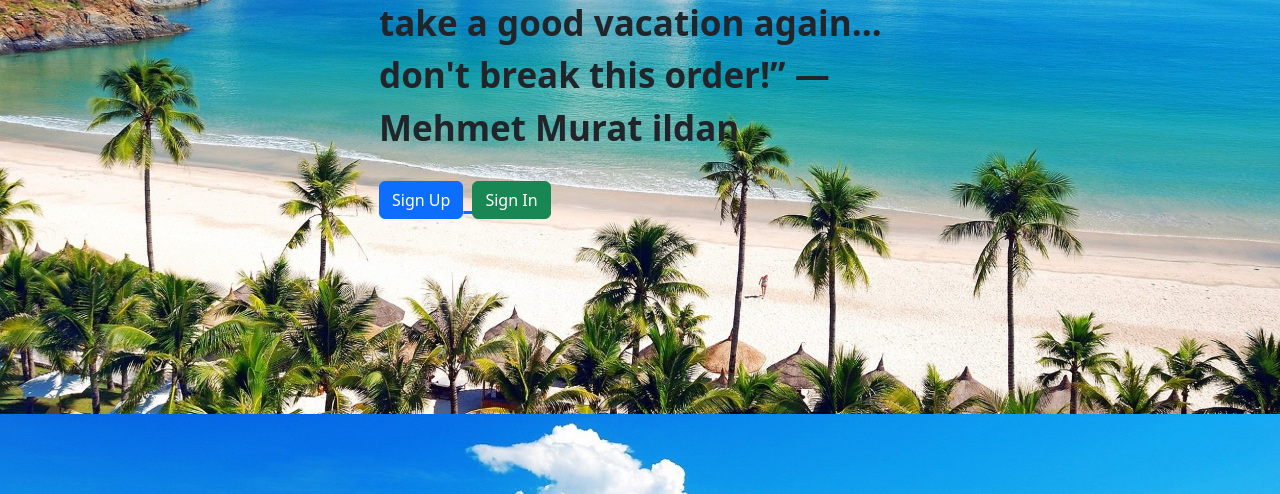
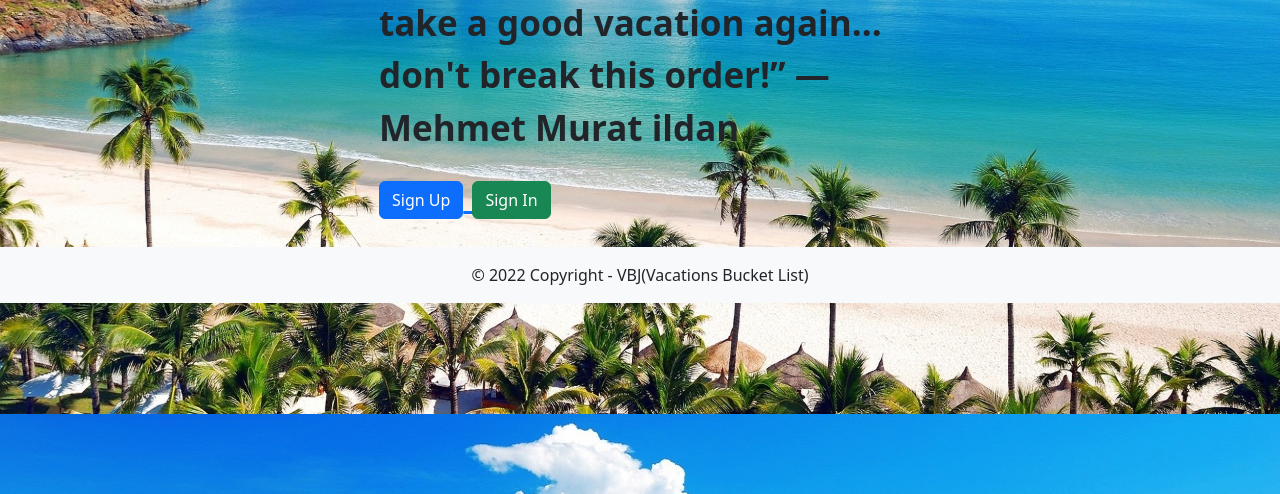
Before and after one commit to Edu58/vacation-bucket-list, a Flask app: page / in a window 1280 px wide. Shown: the part 306-800 px from the top of the page. Run offline with Flask 2, Linux system fonts and the light colour scheme; the visitor is signed in with stand-in values (Sample User, id 1); some libraries are stand-ins or nearby versions.

Commit message:
style: adds footer

```diff
--- a/app/main/views.py
+++ b/app/main/views.py
@@ -54,7 +54,7 @@ def contact():
     form = ContactForm()
     if request.method == 'POST':
         if not form.validate():
-            flash('You must enter something into all of the fields')
+            flash('You must enter something into all of the fields', category="warning")
             return render_template('contact.html', form=form)
         else:
             msg = Message(form.subject.data, sender='[SENDER EMAIL]', recipients=['[RECIPIENT EMAIL]'])
@@ -85,7 +85,7 @@ def vacation_details(place, vacation_id):
         new_comment = Comments(comment=form.comment.data, vacation_id=vacation_id, user_id=current_user.user_id)
         Comments.save_comment(new_comment)
 
-        flash("Comment posted successfully")
+        flash("Comment posted successfully", category="success")
         return redirect(url_for('main.vacation_details', vacation=vacation, comment_form=form, comments=comments,
                                 place=vacation.place, vacation_id=vacation_id))
 
--- a/app/templates/base.html
+++ b/app/templates/base.html
@@ -30,6 +30,15 @@
     {% block content %}
     {% endblock content %}
 </div>
+
+<footer class="bg-light text-center text-lg-start mt-4">
+    <!-- Copyright -->
+    <div class="text-center p-3">
+        © 2022 Copyright -
+        <span>VBJ(Vacations Bucket List)</span>
+    </div>
+    <!-- Copyright -->
+</footer>
 {{ bootstrap.load_js() }}
 </body>
 </html>
```
Also changed, not shown: app/templates/about.html (+26 -34 lines), 1 other file.
